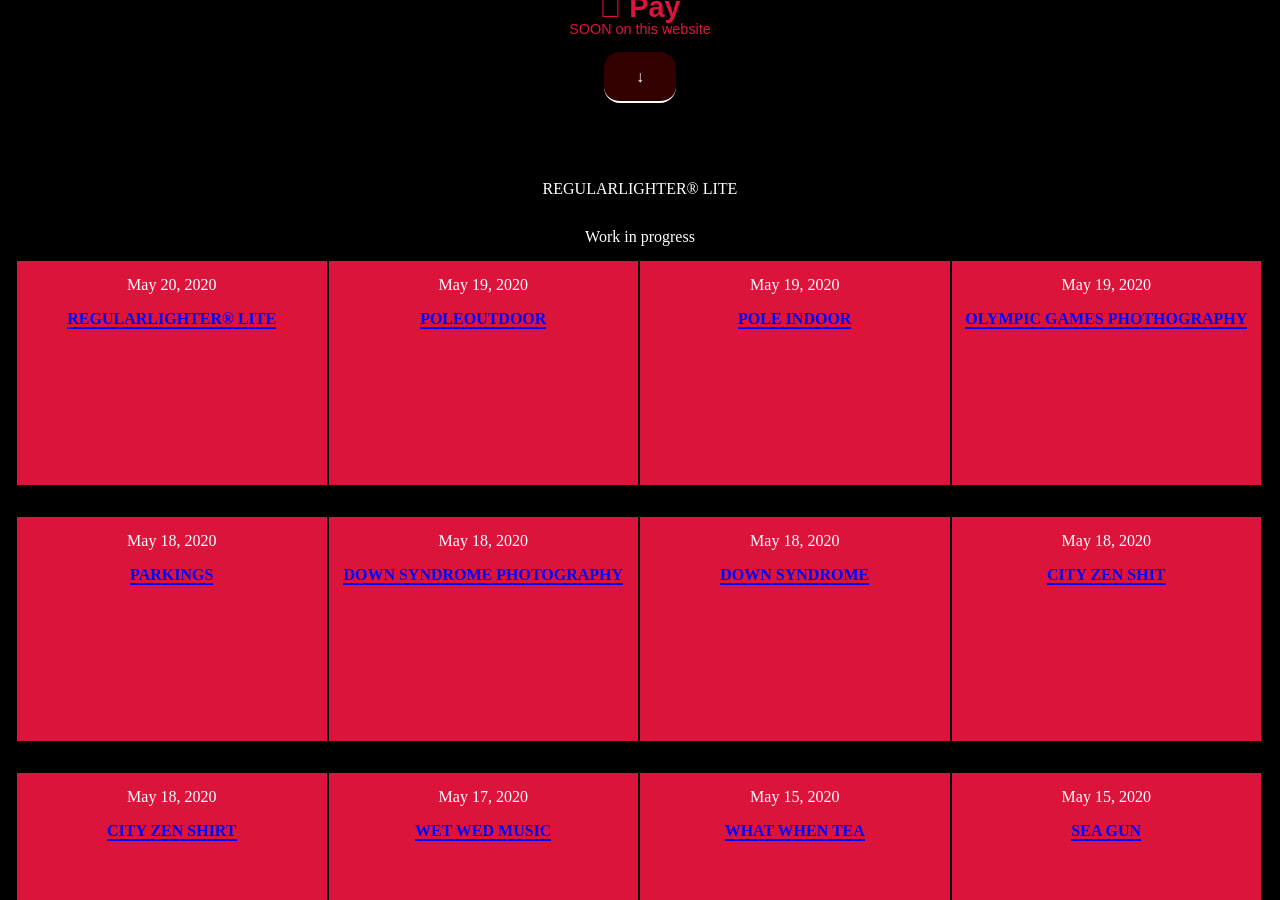
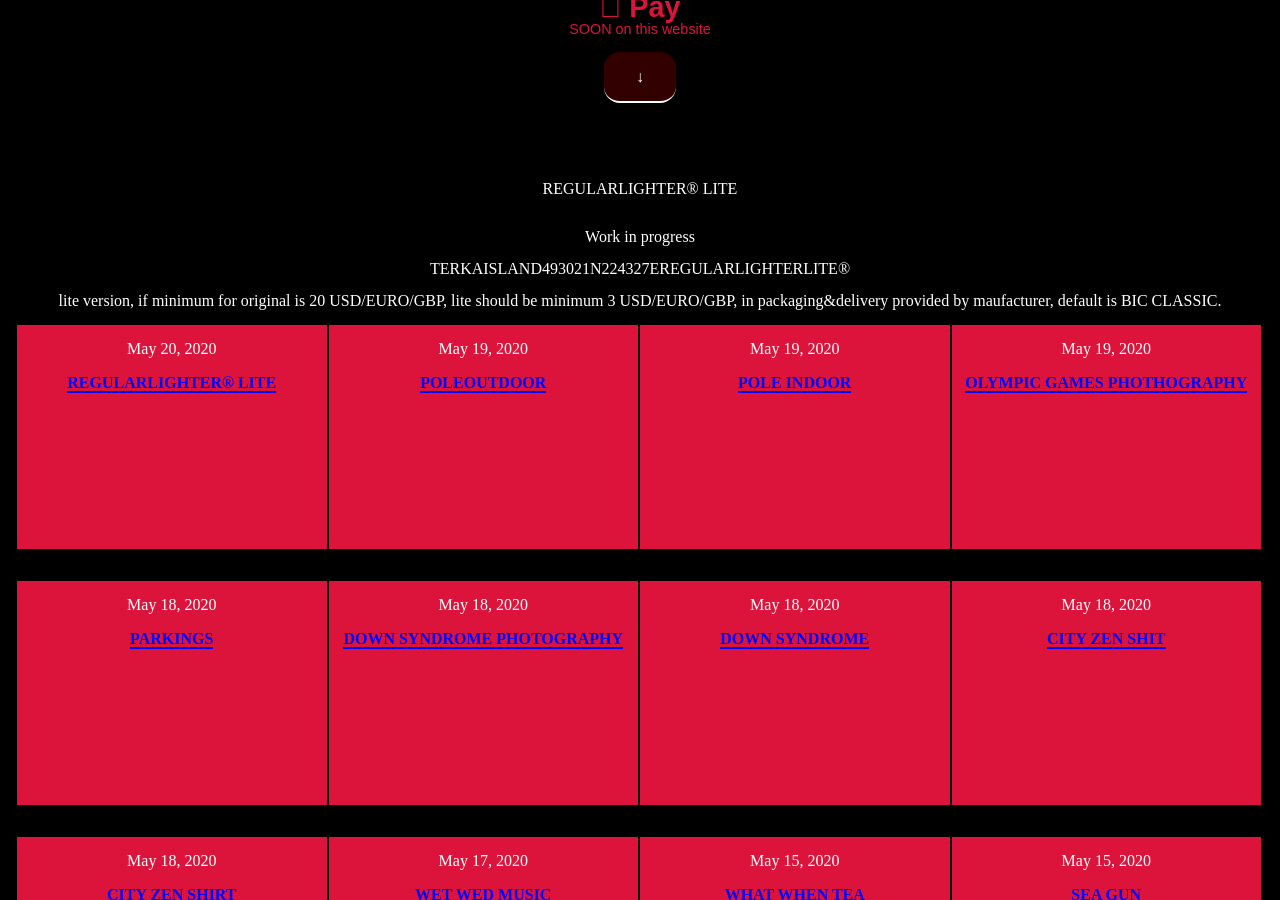
Before and after one commit to terkaisland/terkaisland.github.io, a Jekyll site: the page built from _posts/2020-05-20-brand_regularlighter_lite.markdown, in a window 1280 px wide and 900 px high, scrolled down 1556 px. Built offline with Jekyll 4.4.1, drawn with Linux system fonts in a browser that asks for light colours.

Commit message:
details added to lite regular lighter brand page

```diff
--- a/_posts/2020-05-20-brand_regularlighter_lite.markdown
+++ b/_posts/2020-05-20-brand_regularlighter_lite.markdown
@@ -5,3 +5,5 @@ category: brands
 permalink: /brand/REGULARLIGHTER/lite
 ---
 ## Work in progress
+ TERKAISLAND493021N224327EREGULARLIGHTERLITE®
+- lite version, if minimum for original is 20 USD/EURO/GBP, lite should be minimum 3 USD/EURO/GBP, in packaging&delivery provided by maufacturer, default is BIC CLASSIC.
```
Also changed, not shown: 2 other files.
